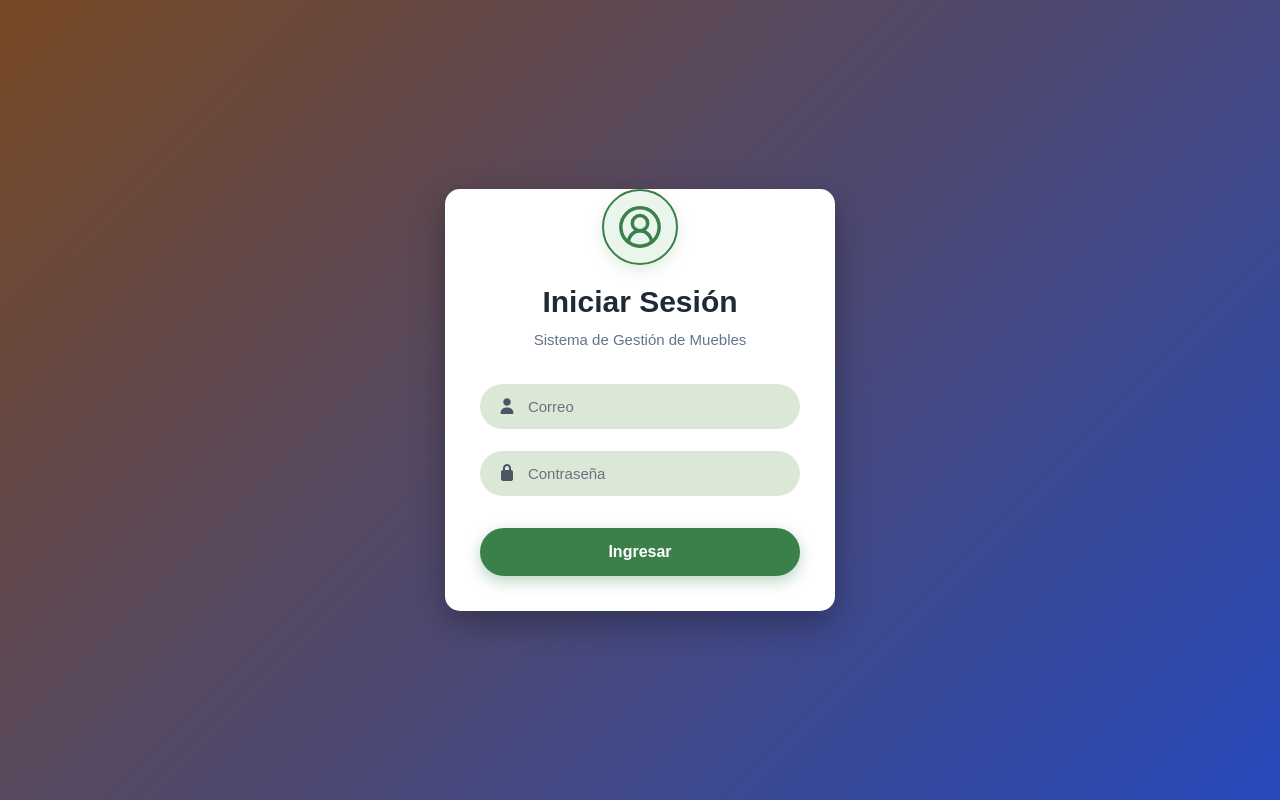
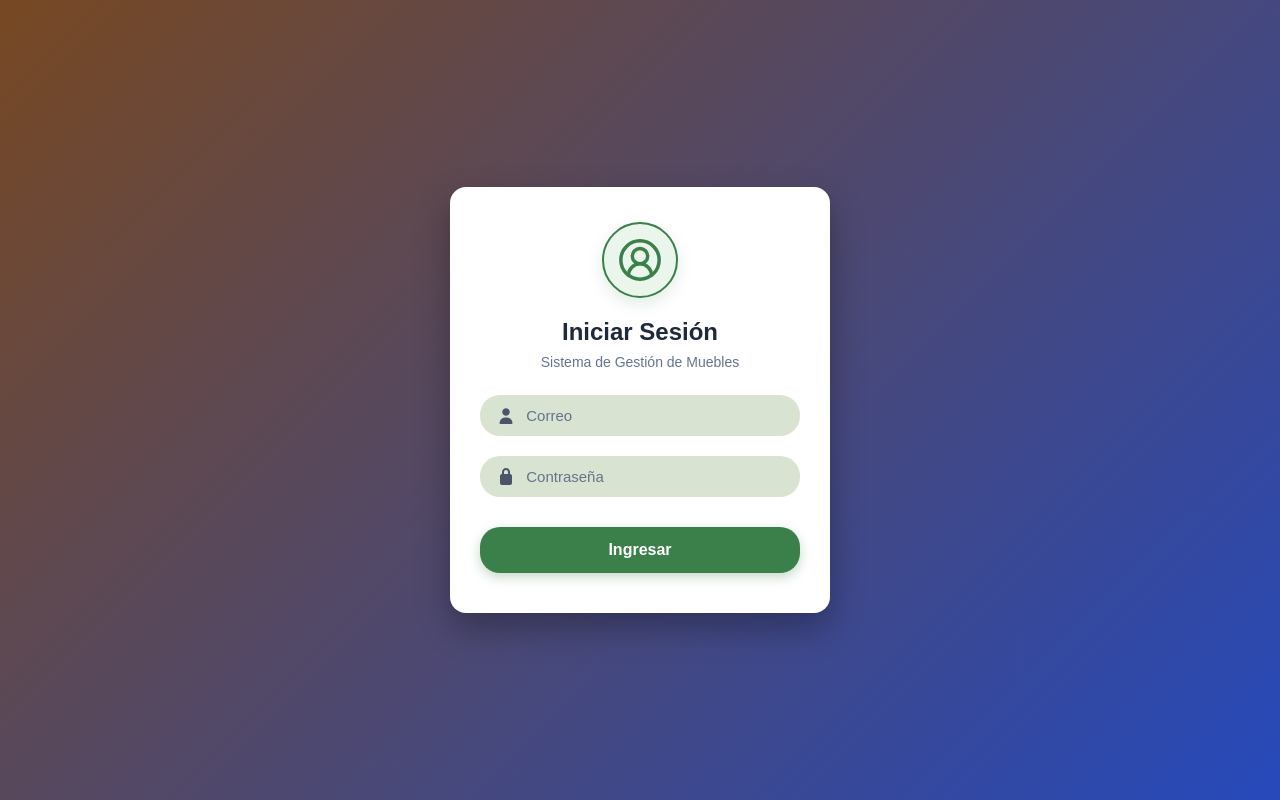
Before and after one commit to wilmerpvl/TESIS, a React (Vite) app in the folder frontend-react/: page /login in a window 1280 px wide. Built offline with nearby package versions, Linux system fonts and the light colour scheme.

Commit message:
Añadir padding superior generoso al icono de login y desplegar a AWS

```diff
--- a/frontend-react/src/css/login.css
+++ b/frontend-react/src/css/login.css
@@ -1,183 +1,93 @@
-*{
-    margin:0;
-    padding:0;
-    box-sizing:border-box;
+.overlay {
+    width: 100%;
+    height: 100vh;
+    display: flex;
+    justify-content: center;
+    align-items: center;
+    background: linear-gradient(135deg, #774822, #2649bb);
 }
 
-.overlay{
-    width:100%;
-    height:100vh;
-    display:flex;
-    justify-content:center;
-    align-items:center;
-
-    background:linear-gradient(135deg,#774822 0%,#2649bb 100%);
+.login-box {
+    width: 380px;
+    background: #ffffff;
+    border-radius: 16px;
+    overflow: hidden;
+    box-shadow: 0 15px 35px rgba(0, 0, 0, .3);
 }
 
-.login-box{
-    width:390px;
-    background:#ffffff;
-    border-radius:15px;
-    overflow:hidden;
-
-    box-shadow:0 12px 35px rgba(0,0,0,.30);
+.login-content {
+    padding: 35px 30px;
+    text-align: center;
 }
 
-.top-icon-box{
-    display:flex;
-    justify-content:center;
-    align-items:center;
-
-    padding-top:30px;
-    padding-bottom:15px;
+.login-content h2 {
+    margin-top: 10px;
+    margin-bottom: 8px;
+    font-size: 24px;
+    color: #1e293b;
+    font-weight: 700;
 }
 
-.user-icon{
-
-    width:95px;
-    height:95px;
-    object-fit:contain;
-
-    /* Convierte el azul en verde */
-
-    filter: brightness(0)
-            saturate(100%)
-            invert(40%)
-            sepia(22%)
-            saturate(1180%)
-            hue-rotate(84deg)
-            brightness(92%)
-            contrast(90%);
+.login-content p.subtitle {
+    margin-top: 0;
+    margin-bottom: 25px;
+    font-size: 14px;
+    color: #64748b;
 }
 
-.login-content{
-
-    padding:0 35px 35px;
-
-    text-align:center;
+.input-group {
+    display: flex;
+    align-items: center;
+    background: #d8e3d2;
+    border-radius: 20px;
+    margin-bottom: 20px;
+    padding: 12px 18px;
 }
 
-.login-content h2{
-
-    font-size:30px;
-    font-weight:700;
-
-    color:#1f2937;
-
-    margin-bottom:10px;
+.input-group i {
+    margin-right: 12px;
+    color: #4a5568;
+    font-size: 16px;
+    width: 18px;
+    text-align: center;
 }
 
-.subtitle{
-
-    color:#64748b;
-
-    font-size:15px;
-
-    margin-bottom:32px;
-
-    line-height:1.5;
+.input-group input {
+    border: none;
+    outline: none;
+    background: none;
+    width: 100%;
+    font-size: 15px;
+    color: #1e293b;
 }
 
-.input-group{
-
-    display:flex;
-    align-items:center;
-
-    background:#dce8d7;
-
-    border-radius:30px;
-
-    padding:14px 18px;
-
-    margin-bottom:22px;
-
-    transition:.25s;
+.input-group input::placeholder {
+    color: #64748b;
 }
 
-.input-group:focus-within{
-
-    background:#e8f4e4;
-
-    box-shadow:0 0 0 2px rgba(59,127,74,.25);
+.login-btn {
+    width: 100%;
+    padding: 14px;
+    background-color: #3b7f4a;
+    color: #ffffff;
+    border: none;
+    border-radius: 20px;
+    font-size: 16px;
+    font-weight: bold;
+    cursor: pointer;
+    margin-top: 10px;
+    margin-bottom: 5px;
+    box-shadow: 0 4px 12px rgba(59, 127, 74, 0.3);
+    transition: background-color 0.2s ease;
 }
 
-.input-group i{
-
-    width:20px;
-
-    font-size:16px;
-
-    color:#4b5563;
-
-    margin-right:12px;
+.login-btn:hover {
+    background-color: #2f5d44;
 }
 
-.input-group input{
-
-    width:100%;
-
-    border:none;
-
-    outline:none;
-
-    background:transparent;
-
-    font-size:15px;
-
-    color:#1f2937;
+#error {
+    color: #ef4444;
+    font-size: 13px;
+    font-weight: 600;
+    margin-top: 12px;
 }
-
-.input-group input::placeholder{
-
-    color:#6b7280;
-}
-
-.login-btn{
-
-    width:100%;
-
-    padding:15px;
-
-    border:none;
-
-    border-radius:30px;
-
-    background:#3b7f4a;
-
-    color:#ffffff;
-
-    font-size:16px;
-
-    font-weight:600;
-
-    cursor:pointer;
-
-    margin-top:10px;
-
-    transition:.25s;
-
-    box-shadow:0 5px 15px rgba(59,127,74,.35);
-}
-
-.login-btn:hover{
-
-    background:#2f6540;
-
-    transform:translateY(-2px);
-}
-
-.login-btn:active{
-
-    transform:scale(.98);
-}
-
-#error{
-
-    margin-top:18px;
-
-    color:#ef4444;
-
-    font-size:14px;
-
-    font-weight:600;
-}
--- a/frontend-react/src/pages/login.jsx
+++ b/frontend-react/src/pages/login.jsx
@@ -40,7 +40,7 @@ function Login() {
     return (
         <div className="overlay">
             <div className="login-box">
-                <div className="login-content">
+                <div className="login-content" style={{ padding: "35px 30px" }}>
                     {/* Ícono vectorial de usuario en círculo (avatar) */}
                     <div
                         style={{
```
